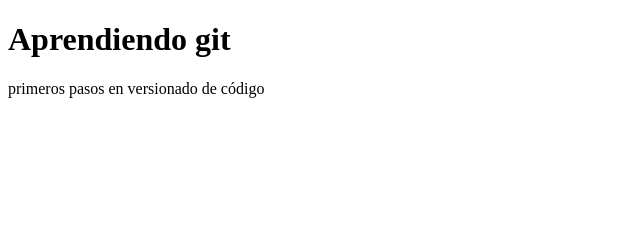
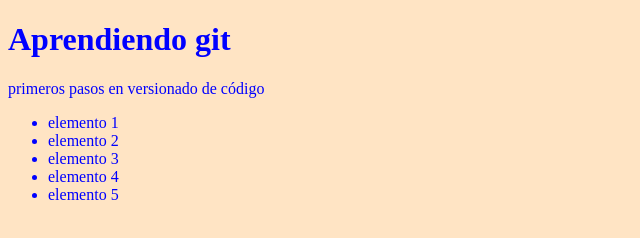
Before and after one commit to cmncp/yt-git, a plain HTML site: page index.html in a window 1280 px wide. Shown: the whole page, without its empty margins (0-640 px from the left). Drawn offline with Linux system fonts and the light colour scheme.

Commit message:
agregando style a html

```diff
--- a/index.html
+++ b/index.html
@@ -4,10 +4,18 @@
     <meta charset="UTF-8">
     <meta http-equiv="X-UA-Compatible" content="IE=edge">
     <meta name="viewport" content="width=device-width, initial-scale=1.0">
+    <link rel="stylesheet" href="style.css">
     <title>GIT</title>
 </head>
 <body>
     <h1>Aprendiendo git</h1>
     <p>primeros pasos en versionado de código</p>
+    <ul>
+        <li>elemento 1</li>
+        <li>elemento 2</li>
+        <li>elemento 3</li>
+        <li>elemento 4</li>
+        <li>elemento 5</li>
+    </ul>
 </body>
 </html>
```
